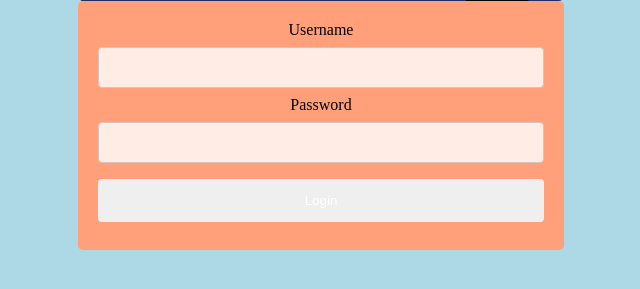
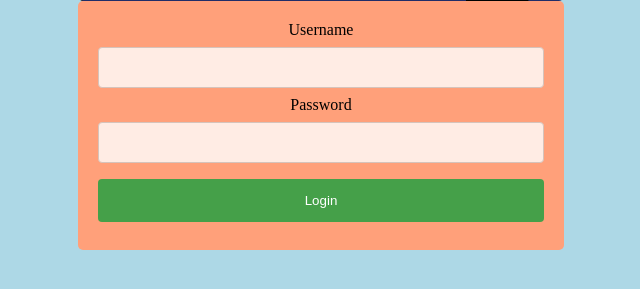
Before and after one commit to capstone-commerce/tickIT, a PHP site: page /login.php in a window 1280 px wide. Shown: the part 376-665 px from the top of the page, without its empty margins (327-967 px from the left). Run offline with PHP 8.4, Linux system fonts and the light colour scheme; data that the repository does not hold is empty.

Commit message:
Update login.css

```diff
--- a/src/static/css/login.css
+++ b/src/static/css/login.css
@@ -25,14 +25,12 @@ input[type=text], select{
 	input[type=submit]{
 	width: 100%;
 	color: white;
+	background-color: #45a049;
 	padding: 14px 20px;
 	margin: 8px 0;
 	border: none;
 	border-radius: 4px;
 	cursor: pointer;
-}
-	input[type=submit]: hover{
-	background-color: #45a049;
 }
 #login_banner{
 	color: white;
```
